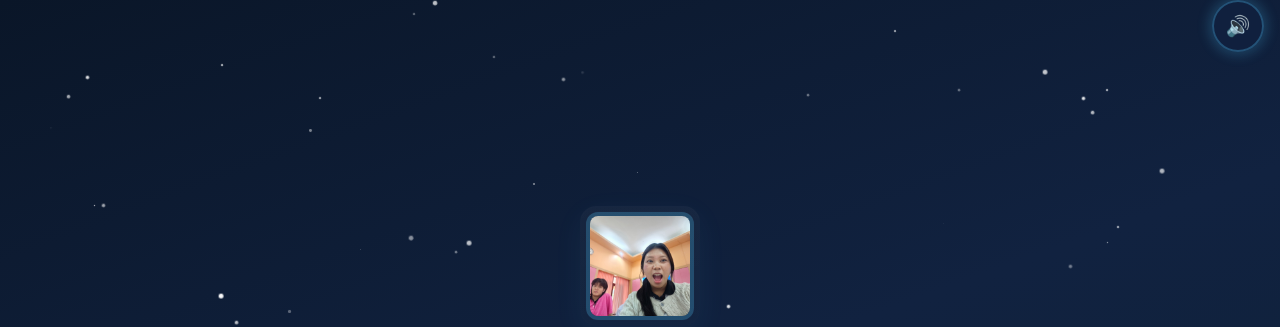
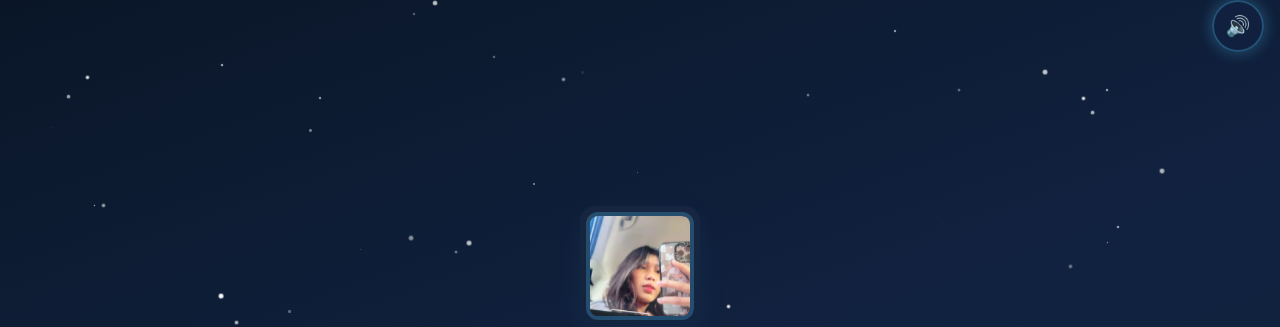
Before and after one commit to XenoGenx/SecretBirthday, a plain HTML site: page index.html in a window 1280 px wide. Shown: the top 327 px of the page. Drawn offline with Linux system fonts and the light colour scheme.

Commit message:
Update stage 1 hero image to provided profile photo

```diff
--- a/index.html
+++ b/index.html
@@ -938,7 +938,7 @@
       <!-- ===== STAGE 1: CODE LOCK ===== -->
       <div class="stage active" id="stage1">
         <div class="lock-icon">
-          <img src="images/lock.png" alt="lock" id="lockImg">
+          <img src="769374916_1351929400478190_3487726311377216943_n.jpg" alt="lock" id="lockImg">
         </div>
         <div class="lock-title">ใส่รหัสก่อนนนน5555</div>
         <div class="lock-hint">
```
